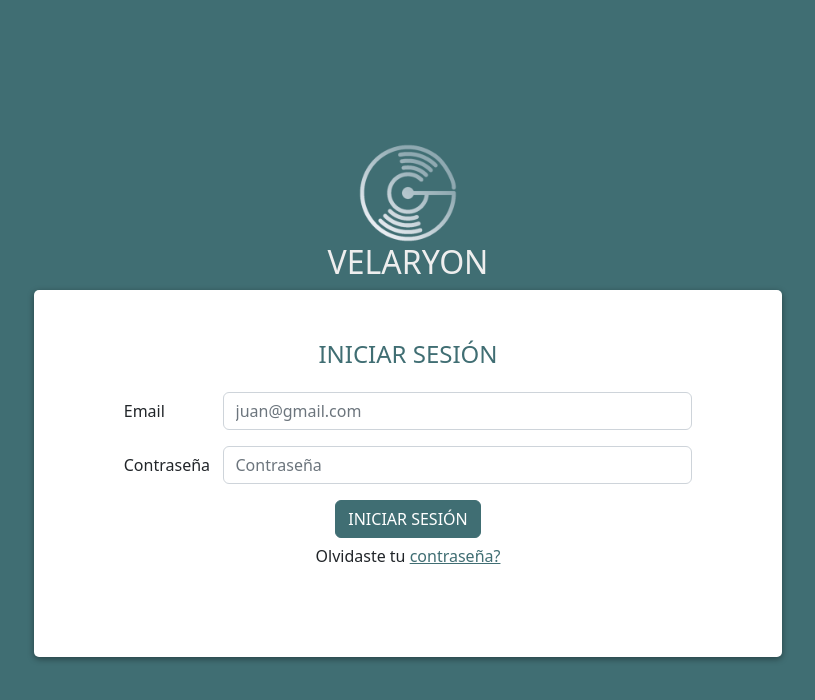
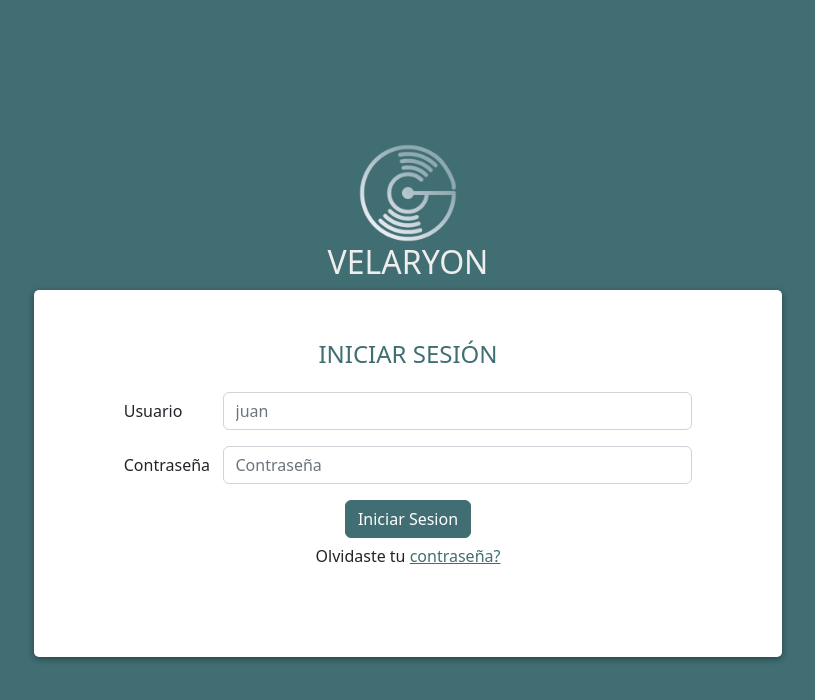
Before and after one commit to catdenis7/velaryon-frontend, a React (Create React App) app: page / in a window 1280 px wide. Shown: the top 700 px of the page, without its empty margins (232-1047 px from the left). Built offline with nearby package versions, Linux system fonts and the light colour scheme.

Commit message:
Login Terminado

```diff
--- a/src/App.js
+++ b/src/App.js
@@ -8,21 +8,32 @@ import ContactModal from "./components/ContactModal";
 import DashboardPage from "./pages/DashboardPage";
 import Frecuent from "./pages/FrecuentPage";
 import ContactPage from "./pages/ContactPage";
+import PrivateRoute from "./routers/PrivateRouter";
+import PublicRoute from "./routers/PublicRouter";
+import AuthContextProvider from "./context/AuthContext";
+import Logout from "./components/Logout";
 function App() {
     return (
+        <AuthContextProvider>
             <BrowserRouter>
                 <div className="App">
                     <Routes>
+                        <Route path="/" element={<PublicRoute />}>
                             <Route index element={<Login />} />
-                    <Route path="/dashboard" element={<DashboardPage />} />
-                    <Route path="/dashboard/contact/:id" element={<ContactPage/>} />
-                    <Route path="/dashboard/client/:id" element={<Client />} />
-                    <Route path="/dashboard/frecuent/:id" element={<Frecuent />} />
-                    <Route path="/contactModal" element={<ContactModal />} />
+                        </Route>
+                        <Route path="/dashboard" element={<PrivateRoute />}>
+                            <Route path="logout" element={<Logout/>}/>
+                            <Route index element={<DashboardPage />} />
+                            <Route path="contact/:id" element={<ContactPage />} />
+                            <Route path="client/:id" element={<Client />} />
+                            <Route path="frecuent/:id" element={<Frecuent />} />
+                            <Route path="contactModal" element={<ContactModal />} />
+                        </Route>
                     </Routes>
 
                 </div>
-        </BrowserRouter>
+            </BrowserRouter >
+        </AuthContextProvider>
     );
 }
 
--- a/src/components/Login.js
+++ b/src/components/Login.js
@@ -1,7 +1,31 @@
-import React from "react";
+import React, { useEffect, useCallback, useState} from "react";
 import "../assets/css/login.css";
 import logo from "../assets/images/velaryon logo.png";
-export default function (props) {
+import axios from 'axios'
+import Cookies from "js-cookie";
+import { useAuthContext } from "../context/AuthContext";
+import { Button } from "react-bootstrap";
+export default function(props) {
+
+    const {login} = useAuthContext();
+
+    const [username, setUserName] = useState("");
+    const [password, setPassword] = useState("");
+
+    const onUsernameChange = (e) => setUserName(e.target.value);
+    const onPasswordChange = (e) => setPassword(e.target.value);
+
+    const loginMethod = async function (){
+        console.log('loggin: ',username )
+        let result = await axios.post("http://localhost:5000/login", {
+            userName: username,
+            password: password
+        }, {
+            withCredentials: true
+        });
+        login(result.data.userName, result.data.id);
+    }
+
     return (
         <div className="login-main-container">
             <img src={logo} alt="logo" width="100"></img>
@@ -10,12 +34,14 @@ export default function (props) {
                 <div className="login-form-content">
                     <h3 className="login-form-title">INICIAR SESIÓN</h3>
                     <div className="row mb-3">
-          <label className="col-sm-2 col-form-label login-label">Email</label>
+                        <label className="col-sm-2 col-form-label login-label">Usuario</label>
                         <div className="col-sm-10">
                             <input
-              type="email"
+                                type="text"
                                 className="form-control"
-              placeholder="juan@gmail.com"
+                                placeholder="juan"
+                                value={username}
+                                onChange={onUsernameChange}
                             ></input>
                         </div>
                     </div>
@@ -26,14 +52,16 @@ export default function (props) {
                                 type="password"
                                 className="form-control"
                                 placeholder="Contraseña"
+                                value={password}
+                                onChange={onPasswordChange}
                             ></input>
                         </div>
                     </div>
                 </div>
                 <div className="d-grid gap-2 d-md-block">
-        <button type="submit" className="btn btn-primary btn-submit">
-          INICIAR SESIÓN
-        </button>
+                    <Button  onClick={loginMethod}>
+                        Iniciar Sesion
+                    </Button>
                 </div>
                 <p className="forgot-password-text-right mt-2">
                     Olvidaste tu <a href="#">contraseña?</a>
--- /dev/null
+++ b/src/components/Logout.js
@@ -0,0 +1,9 @@
+import {useEffect} from 'react';
+
+function Logout() {
+  const {logout} = useAuthContext();
+  useEffect(() => logout());
+  return null;
+}
+
+export default Logout;
--- /dev/null
+++ b/src/context/AuthContext.js
@@ -0,0 +1,39 @@
+import { createContext, useCallback, useContext, useMemo, useState } from 'react';
+import PropTypes from 'prop-types';
+
+const MY_AUTH_APP = 'velaryonLog';
+
+export const AuthContext = createContext();
+
+export default function AuthContextProvider({ children }) {
+    const [isAuthenticated, setIsAuthenticated] = useState(false);
+
+    const login = useCallback(function() {
+        window.localStorage.setItem(MY_AUTH_APP, true);
+        setIsAuthenticated(true);
+    }, []);
+
+    const logout = useCallback(function() {
+        window.localStorage.removeItem(MY_AUTH_APP, true);
+        setIsAuthenticated(false);
+    }, []);
+
+    const value = useMemo(
+        () => ({
+            login,
+            logout,
+            isAuthenticated
+        }),
+        [isAuthenticated, login, logout]
+    );
+
+    return <AuthContext.Provider value={value}>{children}</AuthContext.Provider>;
+}
+
+AuthContextProvider.propTypes = {
+    children: PropTypes.object
+};
+
+export function useAuthContext() {
+    return useContext(AuthContext);
+}
--- /dev/null
+++ b/src/routers/PrivateRouter.js
@@ -0,0 +1,16 @@
+import {Navigate, Outlet} from 'react-router-dom';
+import { useAuthContext } from '../context/AuthContext';
+
+export default function PrivateRoute() {
+  const {isAuthenticated} = useAuthContext();
+
+  if (!isAuthenticated) {
+    return <Navigate to={'/'} />;
+  }
+
+  return (
+    <div>
+      <Outlet />
+    </div>
+  );
+}
--- /dev/null
+++ b/src/routers/PublicRouter.js
@@ -0,0 +1,17 @@
+
+import {Navigate, Outlet} from 'react-router-dom';
+import { useAuthContext } from '../context/AuthContext';
+
+export default function PublicRoute() {
+  const {isAuthenticated} = useAuthContext();
+
+  if (isAuthenticated) {
+    return <Navigate to={"/dashboard"} />;
+  }
+
+  return (
+    <div>
+      <Outlet />
+    </div>
+  );
+}
```
Lines whose indentation alone changed are shown as unchanged.
